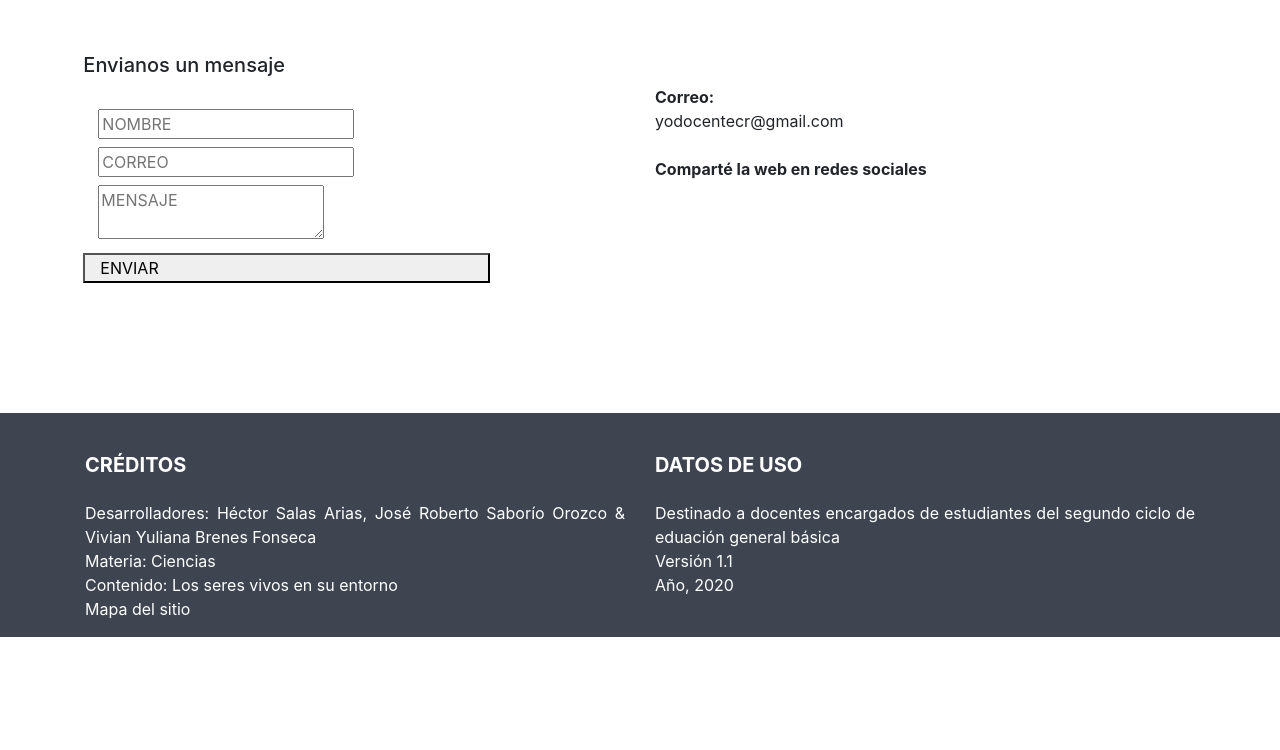
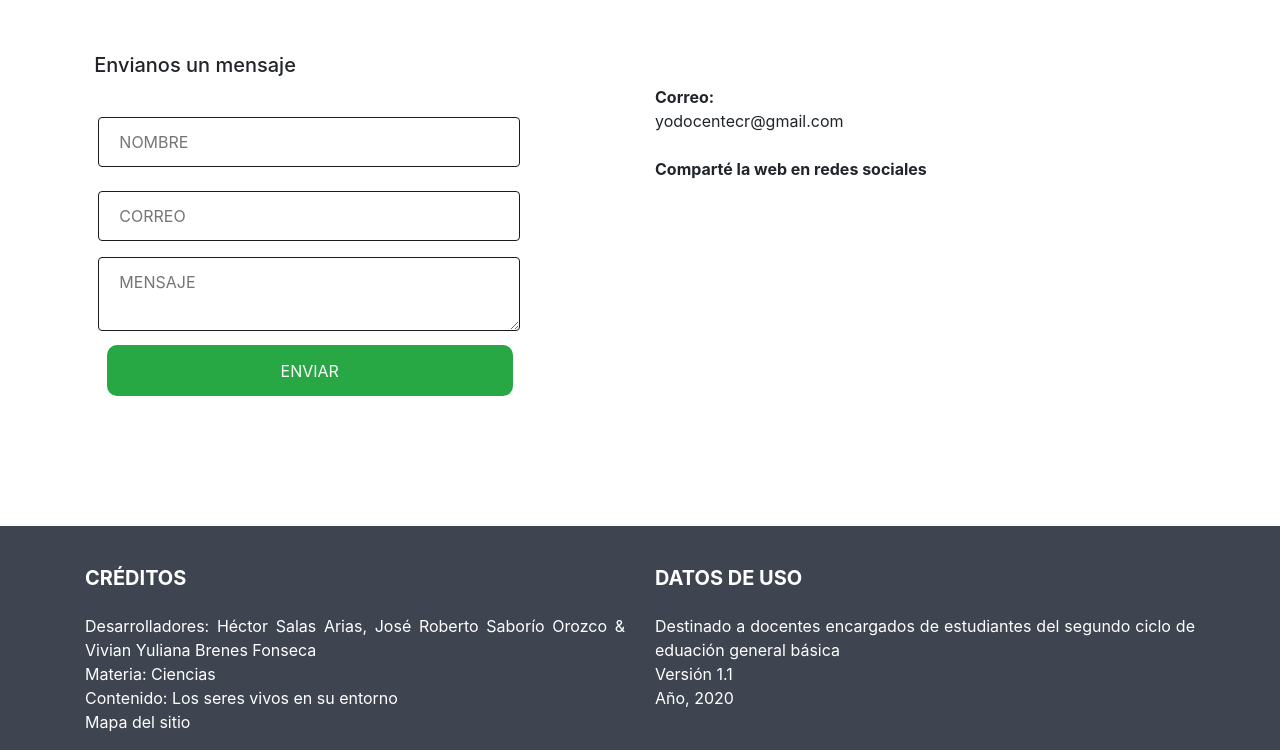
Before and after one commit to oto80557/oto80557.github.io, a plain HTML site: page html/contactos.html in a window 1280 px wide. Shown: the part 163-913 px from the top of the page. Before the commit the page ends 800 px from the top, so only its background shows below. Drawn offline with nearby package versions, Linux system fonts and the light colour scheme; a script that the page names is missing; files whose address does not match are found by name.

Commit message:
update10
update10

```diff
--- a/css/style.css
+++ b/css/style.css
@@ -9,6 +9,10 @@ p{
 
 h1{
   font-size: 2rem!important;
+}
+
+html {
+  scroll-behavior: smooth;
 }
 
 .cita{
@@ -289,3 +293,52 @@ column-width: 100%;
     margin-top: 15%;
   }
   }
+
+.more{
+  color: #1b1b1b!important;
+  font-weight: bold;
+}
+
+.more:hover{
+  text-decoration: underline!important;
+}
+  /*--------------------------Section 12-----------------------------------------*/
+input[type=text], select, textarea {
+  width: 100%;
+  padding: 12px 20px;
+  margin: 8px 0;
+  display: inline-block;
+  border: 1px solid #1b1b1b;
+  border-radius: 4px;
+  box-sizing: border-box;
+}
+
+.formC input:focus, .formC textarea:focus {
+box-shadow: 0 0 3px #787878 !important;
+}
+input:focus, textarea:focus, select:focus {
+outline-offset: 0px !important;
+outline: none !important;
+}
+
+.tileC{
+  margin-left: 2%;
+}
+
+.enviar{
+  background-color: #28a745;
+  color: white;
+  border: none;
+  padding: 2.5%;
+  cursor: pointer;
+  outline: inherit;
+  margin-left: 4.3%;
+  border-radius: 10px;
+  text-align: center;
+}
+
+.enviar:hover{
+  background-color: #228f3b;
+}
+
+/*---------------------------Fin section 12------------------------------------*/
```
